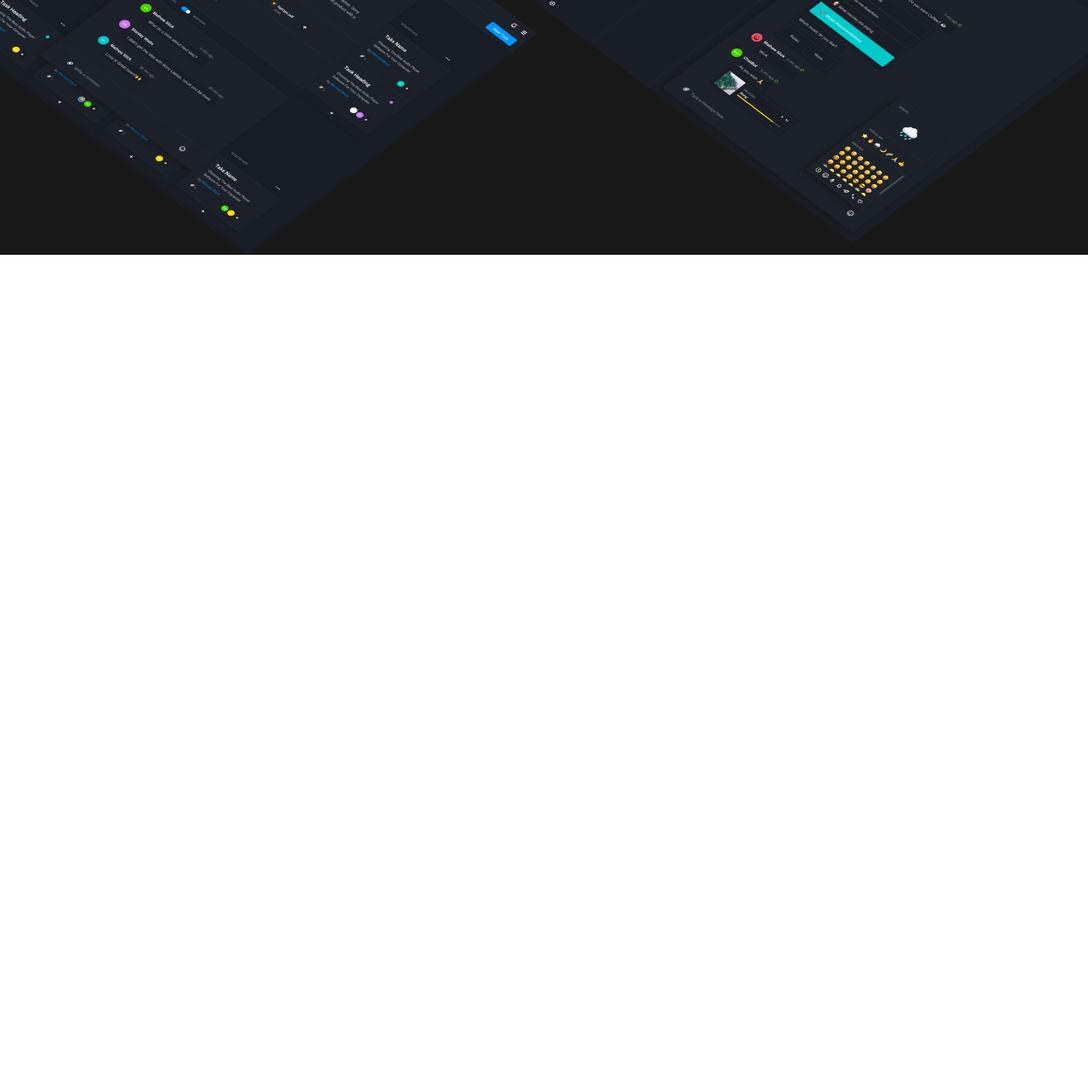
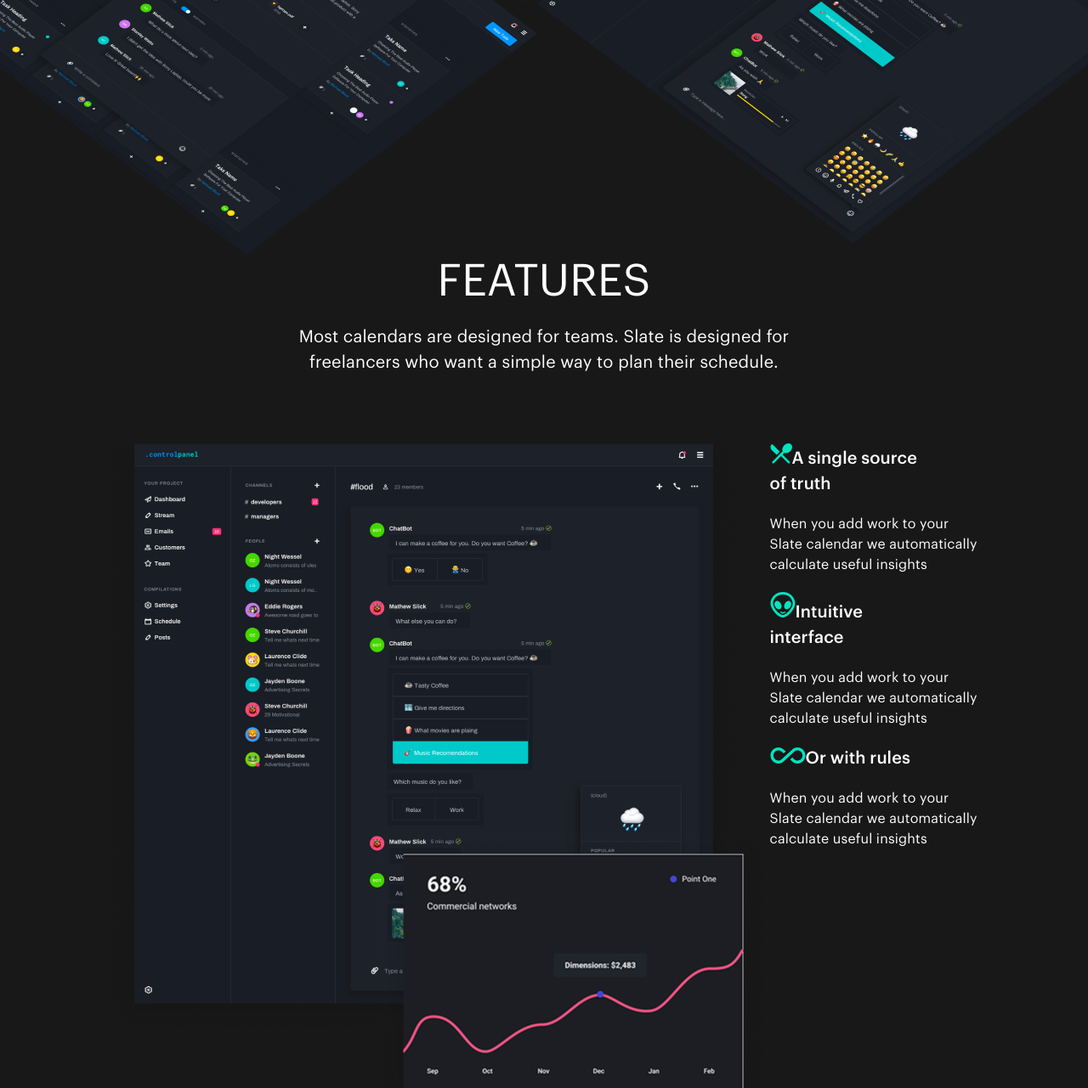
Before and after one commit to nextxone/figma-land, a plain HTML site: page index.html in a window 1280 px wide. Shown: the part 1229-2510 px from the top of the page at 85% size. Before the commit the page ends 1529 px from the top, so only its background shows below. Drawn offline with Linux system fonts and the light colour scheme.

Commit message:
section-features-end

```diff
--- a/CSS/style.css
+++ b/CSS/style.css
@@ -50,6 +50,7 @@ body {
     line-height: 24px; /* 150% */
     letter-spacing: 0.2px;
     text-decoration: none;
+    align-items: center;
 }
 
 .btn-login {
@@ -76,6 +77,33 @@ body {
 
     margin-top: 33px;
 
+}
+
+@media screen and ( max-width: 640px) {
+    .hero__info__title h1 {
+        color: var(--light-text, #FFF);
+        text-align: center;
+
+        /* Second Headline */
+        font-family: Graphik;
+        font-size: 52px;
+        font-style: normal;
+        font-weight: 400;
+        line-height: 62px; /* 119.231% */
+        letter-spacing: 0.2px;
+    }
+    .hero__info__p  {
+        display: flex;
+        justify-content: center;
+        align-items: center;
+        text-align: center;
+    }
+
+    .hero__info__img {
+        width: 539.695px;
+        height: 435px;
+        flex-shrink: 0;
+    }
 }
 
 /* HEADER */
@@ -165,3 +193,121 @@ body {
     justify-content: center;
     margin-top: 35px;
 }
+/* SECTION-HERO */
+/* SECTION-FEATURES */
+.features__title h1 {
+    color: var(--light-text, #FFF);
+
+    /* Second Headline */
+    font-family: Graphik;
+    font-size: 52px;
+    font-style: normal;
+    font-weight: 400;
+    line-height: 62px; /* 119.231% */
+    letter-spacing: 0.2px;
+    text-align: center;
+}
+
+.features__p {
+    color: var(--light-text, #FFF);
+    text-align: center;
+
+    /* Sub Heading */
+    font-family: Graphik;
+    font-size: 20px;
+    font-style: normal;
+    font-weight: 400;
+    line-height: 30px; /* 150% */
+    letter-spacing: 0.2px;
+    margin-top: 20px;
+}
+
+.frame__19__img {
+    margin-top: 80px;
+}
+
+.features__img__info {
+    display: flex;
+}
+
+.features__info {
+    margin-top: 80px;
+}
+
+.spoon {
+    color: var(--light-text, #FFF);
+
+    /* Title */
+    font-family: Graphik;
+    font-size: 20px;
+    font-style: normal;
+    font-weight: 500;
+    line-height: 30px; /* 150% */
+    letter-spacing: 0.1px;
+}
+
+.spoon__p {
+    color: var(--light-text, #FFF);
+
+    /* Paragraphe */
+    font-family: Graphik;
+    font-size: 16px;
+    font-style: normal;
+    font-weight: 400;
+    line-height: 24px; /* 150% */
+    letter-spacing: 0.2px;
+    margin-top: 20px;
+}
+
+.nlo {
+    color: var(--light-text, #FFF);
+
+    /* Title */
+    font-family: Graphik;
+    font-size: 20px;
+    font-style: normal;
+    font-weight: 500;
+    line-height: 30px; /* 150% */
+    letter-spacing: 0.1px;
+    margin-top: 20px;
+}
+
+.nlo__p {
+    color: var(--light-text, #FFF);
+
+    /* Paragraphe */
+    font-family: Graphik;
+    font-size: 16px;
+    font-style: normal;
+    font-weight: 400;
+    line-height: 24px; /* 150% */
+    letter-spacing: 0.2px;
+    margin-top: 20px;
+}
+
+.infinity {
+    color: var(--light-text, #FFF);
+
+    /* Title */
+    font-family: Graphik;
+    font-size: 20px;
+    font-style: normal;
+    font-weight: 500;
+    line-height: 30px; /* 150% */
+    letter-spacing: 0.1px;
+    margin-top: 20px;
+
+}
+
+.infinity__p {
+    color: var(--light-text, #FFF);
+
+    /* Paragraphe */
+    font-family: Graphik;
+    font-size: 16px;
+    font-style: normal;
+    font-weight: 400;
+    line-height: 24px; /* 150% */
+    letter-spacing: 0.2px;
+    margin-top: 20px;
+}
--- a/index.html
+++ b/index.html
@@ -49,6 +49,41 @@
                         <img src="./image/screens.png" alt="">
                     </div>
                 </div>
+                <section id="features">
+                    <div class="container">
+                        <div class="features">
+                            <div class="features__title">
+                                <h1>FEATURES</h1>
+                            </div>
+                            <div class="features__p">
+                                <p>Most calendars are designed for teams. Slate is designed for <br>
+                                    freelancers who want a simple way to plan their schedule.</p>
+                            </div>
+                            <div class="features__img__info">
+                                <img class="frame__19__img" src="./image/Frame 19.png" alt="">
+                                <div class="features__info">
+                                    <h1 class="spoon"><img src="./image/spoon.svg" alt="">A single source <br>
+                                        of truth</h1>
+                                        <p class="spoon__p">When you add work to your <br>
+                                            Slate calendar we automatically <br>
+                                            calculate useful insights
+                                        </p>
+                                            <h1 class="nlo"><img src="./image/nlo.svg" alt="">Intuitive <br>
+                                                interface</h1>
+                                                <p class="nlo__p">When you add work to your <br>
+                                                    Slate calendar we automatically <br>
+                                                    calculate useful insights
+                                                    </p>
+                                    <h1 class="infinity"><img src="./image/infinity.svg" alt="">Or with rules</h1>
+                                    <p class="infinity__p">When you add work to your <br>
+                                        Slate calendar we automatically <br>
+                                        calculate useful insights
+                                        </p>
+                                </div>
+                            </div>
+                        </div>
+                    </div>
+                </section>
             </div>
         </section>
     </div>
```
Also changed, not shown: image/Frame 19.png (added), image/infinity.svg (added), image/nlo.svg (added), image/spoon.svg (added).
